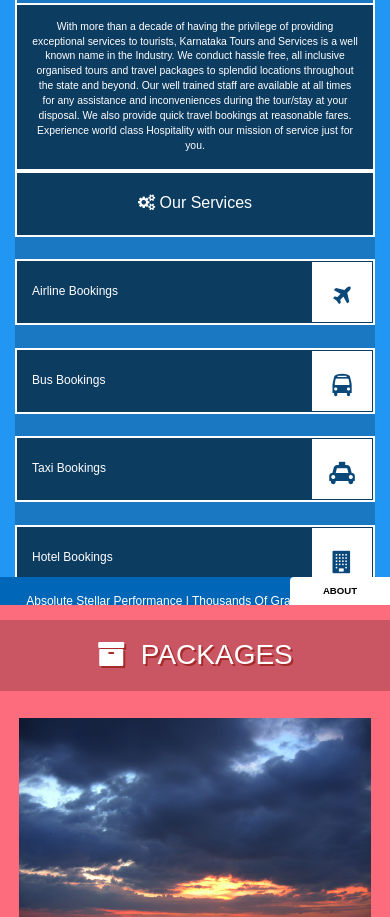
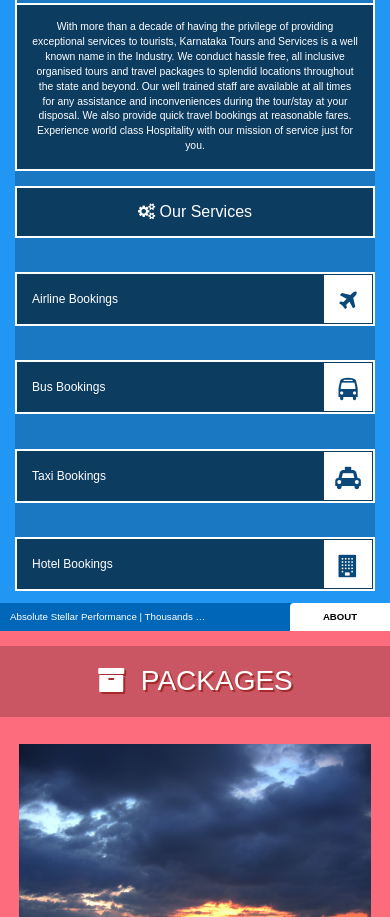
Before and after one commit to dsouzaedison/KTS, a website: page index.html in a window 390 px wide. Shown: the part 1083-2000 px from the top of the page. Drawn offline with nearby package versions, Linux system fonts and the light colour scheme.

Commit message:
About Page Responsiveness

```diff
--- a/index.html
+++ b/index.html
@@ -184,7 +184,7 @@
                             <div class="col-lg-12">
                                 <div class="row">
                                     <div class="services-container">
-                                        <div class="service-wrapper">
+                                        <div class="service-wrapper services-header">
                                             <h3 class="service-heading">
                                                 <i class="fa fa-cogs"></i> Our Services</h3>
                                         </div>
@@ -223,7 +223,7 @@
                 <div class="bottom-nav">
                     ABOUT
                 </div>
-                <div class="bottom-text-container">
+                <div class="bottom-text-container ellipsis">
                     Absolute Stellar Performance | Thousands Of Gratified Guests | Unmatched Trust In Our Service
                 </div>
             </div>
@@ -369,7 +369,7 @@
             <div class="bottom-nav">
                 CONTACT
             </div>
-            <div class="bottom-text-container">
+            <div class="bottom-text-container ellipsis">
                 Absolute Stellar Performance | Thousands Of Gratified Guests | Unmatched Trust In Our Service
             </div>
         </div>
--- a/styles.css
+++ b/styles.css
@@ -471,8 +471,9 @@
 
 .heading {
     color: #fff;
+    padding: 15px;
+    font-size: 200%;
     background: rgba(0, 0, 0, 0.5);
-    padding: 15px;
     border-bottom: 2px solid #fff;
 }
 
@@ -494,9 +495,12 @@
 }
 
 .service-wrapper {
-    height: 66px;
     background: rgba(0, 0, 0, 0.5);
     border: 2px solid #fff;
+}
+
+.service-wrapper.services-header {
+    padding: 15px 0;
 }
 
 .service-icon {
@@ -509,7 +513,7 @@
     vertical-align: middle;
 }
 
-.service-icon>i {
+.service-icon > i {
     font-size: 280%;
     color: #0a487a;
 }
@@ -518,6 +522,7 @@
     color: #fff;
     font-size: 150%;
     line-height: 60px;
+    display: inline-block;
     padding-left: 15px;
 }
 
@@ -529,8 +534,8 @@
 }
 
 .service-heading {
+    font-size: 200%;
     color: #fff;
-    line-height: 60px;
     text-align: center;
 }
 
@@ -550,8 +555,10 @@
     height: 48px;
     text-align: center;
     color: #fff;
-    font-size: 150%;
+    font-size: 122%;
     line-height: 48px;
+    padding: 0 10px;
+    margin: 0 auto;
 }
 
 #section1 {
@@ -770,6 +777,12 @@
     max-width: 300px;
 }
 
+.ellipsis {
+    white-space: nowrap;
+    overflow: hidden;
+    text-overflow: ellipsis;
+}
+
 @media screen and (max-width: 1200px) {
 
     .body {
@@ -786,6 +799,10 @@
 
     .caption > h3 {
         font-size: 130%;
+    }
+
+    .bottom-text-container {
+        width: 80%;
     }
 }
 
@@ -849,11 +866,33 @@
         text-align: center;
         margin: 15px;
     }
+
+    .bottom-text-container {
+        width: 68%;
+    }
 }
 
-@media screen and (max-width: 662px) {
+@media screen and (max-width: 768px) {
     body {
         font-size: 10px;
+    }
+
+    .service-wrapper {
+        margin-top: 15px;
+    }
+
+    .bottom-text-container {
+        width: 56%;
+    }
+
+    .service-name {
+        line-height: 50px;
+    }
+
+    .service-icon {
+        height: 48px;
+        width: 48px;
+        line-height: 64px;
     }
 }
 
@@ -877,7 +916,7 @@
         margin-bottom: 35px;
     }
 
-    .bottom-bar-wrapper {
+    .bottom-bar-wrapper, .bottom-text-container {
         height: 28px;
         line-height: 28px;
     }
@@ -897,4 +936,12 @@
         height: 28px;
         line-height: 28px;
     }
+
+    .about-tab1 {
+        margin-top: 15px;
+    }
+
+    .about-tab2 {
+        margin-bottom: 40px;
+    }
 }
```
